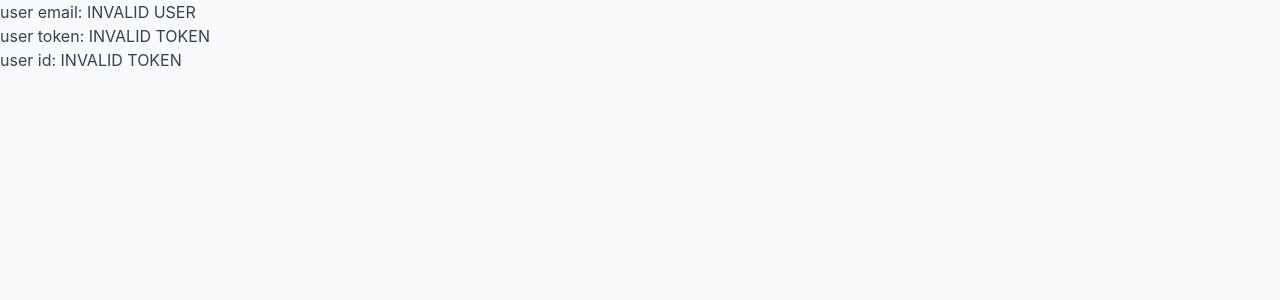
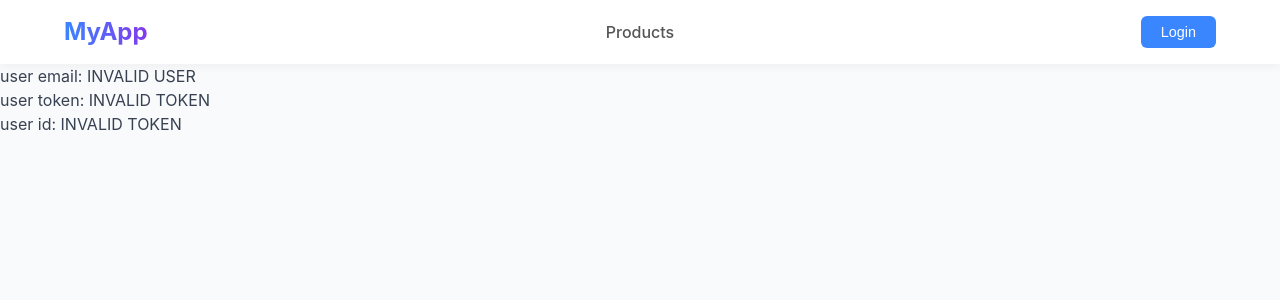
Before and after one commit to CazaceanuOctavian/licenta-remastered, a React (Create React App) app in the folder frontend/: page /register in a window 1280 px wide. Shown: the top 300 px of the page. Built offline with nearby package versions, Linux system fonts and the light colour scheme.

Commit message:
added navbar component with burger menu to frontend

```diff
--- a/frontend/src/components/App/App.js
+++ b/frontend/src/components/App/App.js
@@ -1,4 +1,4 @@
-import { HashRouter as Router, Routes, Route } from 'react-router-dom'
+import { HashRouter as Router, Routes, Route } from 'react-router-dom';
 import { useState, useEffect } from 'react';
 
 import AppContext from '../../state/AppContext';
@@ -7,6 +7,7 @@ import AppContext from '../../state/AppContext';
 import ProductStore from '../../state/stores/ProductStore';
 import UserStore from '../../state/stores/UserStore';
 
+import Navbar from '../Navbar/Navbar';
 import LoginForm from '../LoginForm/LoginForm';
 import RegisterForm from '../RegisterForm/RegisterForm';
 import UserFetchDetailsForm from '../UserFetchDetailsForm/UserFetchDetailsForm';
@@ -51,21 +52,10 @@ const App = () => {
       user: userStore,
       product: productStore
     }}>
-      {
-        isAuthenticated && (
-          <div className='app-header'>
-            <div>
-              <h5>Welcome, {userStore.data.email}</h5>
-            </div>
-            <div>
-              <button onClick={handleLogout}
-              >Logout
-              </button>
-            </div>
-          </div>
-        )
-      }
       <Router>
+        {/* Replace the conditional rendering with the Navbar component */}
+        <Navbar isAuthenticated={isAuthenticated} handleLogout={handleLogout} />
+
         <Routes>
           <Route path='/' element= {
             <UserFetchDetailsForm />
--- /dev/null
+++ b/frontend/src/components/Navbar/Navbar.css
@@ -0,0 +1,269 @@
+/* Modern CSS for Navbar */
+
+.navbar {
+    background-color: #ffffff;
+    box-shadow: 0 2px 10px rgba(0, 0, 0, 0.05);
+    position: sticky;
+    top: 0;
+    z-index: 1000;
+    padding: 0.75rem 0;
+  }
+
+  .navbar-container {
+    display: flex;
+    justify-content: space-between;
+    align-items: center;
+    max-width: 1200px;
+    margin: 0 auto;
+    padding: 0 1.5rem;
+  }
+
+  .navbar-brand {
+    flex: 1;
+  }
+
+  .brand-link {
+    text-decoration: none;
+  }
+
+  .brand-text {
+    font-size: 1.5rem;
+    font-weight: 700;
+    color: #333;
+    background: linear-gradient(90deg, #3a86ff, #8338ec);
+    background-clip: text;
+    -webkit-background-clip: text;
+    -webkit-text-fill-color: transparent;
+  }
+
+  .navbar-links {
+    display: flex;
+    justify-content: center;
+    flex: 1;
+  }
+
+  .nav-link {
+    text-decoration: none;
+    color: #555;
+    font-weight: 500;
+    padding: 0.5rem 1rem;
+    border-radius: 4px;
+    transition: all 0.3s ease;
+  }
+
+  .nav-link:hover {
+    color: #3a86ff;
+    background-color: rgba(58, 134, 255, 0.08);
+  }
+
+  .navbar-auth {
+    display: flex;
+    justify-content: flex-end;
+    flex: 1;
+  }
+
+  .auth-content {
+    display: flex;
+    align-items: center;
+    gap: 1rem;
+  }
+
+  .welcome-message {
+    font-size: 0.9rem;
+    color: #555;
+  }
+
+  .btn {
+    cursor: pointer;
+    padding: 0.5rem 1.25rem;
+    border-radius: 6px;
+    font-weight: 500;
+    font-size: 0.9rem;
+    transition: all 0.3s ease;
+    border: none;
+  }
+
+  .btn-login {
+    background-color: #3a86ff;
+    color: white;
+  }
+
+  .btn-login:hover {
+    background-color: #2168cc;
+    transform: translateY(-2px);
+    box-shadow: 0 4px 8px rgba(58, 134, 255, 0.25);
+  }
+
+
+
+  .btn-link {
+    text-decoration: none;
+  }
+
+  /* Burger Menu Styles */
+  .burger-menu {
+    display: flex;
+    flex-direction: column;
+    justify-content: space-between;
+    width: 24px;
+    height: 20px;
+    background: transparent;
+    border: none;
+    cursor: pointer;
+    padding: 0;
+    margin-left: 10px;
+  }
+
+  .burger-line {
+    width: 100%;
+    height: 2px;
+    background-color: #555;
+    transition: all 0.3s ease;
+  }
+
+  /* Drawer Menu Styles */
+  .drawer-menu {
+    position: fixed;
+    top: 0;
+    right: 0;
+    width: 100%;
+    height: 100%;
+    display: flex;
+    z-index: 1001;
+    visibility: hidden;
+  }
+
+  .drawer-menu.open {
+    visibility: visible;
+  }
+
+  .drawer-content {
+    position: absolute;
+    right: 0;
+    width: 280px;
+    max-width: 80%;
+    height: 100%;
+    background-color: #fff;
+    box-shadow: -4px 0 15px rgba(0, 0, 0, 0.1);
+    padding: 1rem;
+    transform: translateX(100%);
+    transition: transform 0.3s ease;
+    z-index: 2;
+    overflow-y: auto;
+  }
+
+  .drawer-menu.open .drawer-content {
+    transform: translateX(0);
+  }
+
+  .drawer-backdrop {
+    position: absolute;
+    top: 0;
+    left: 0;
+    width: 100%;
+    height: 100%;
+    background-color: rgba(0, 0, 0, 0.5);
+    opacity: 0;
+    transition: opacity 0.3s ease;
+  }
+
+  .drawer-menu.open .drawer-backdrop {
+    opacity: 1;
+  }
+
+  .drawer-header {
+    display: flex;
+    justify-content: space-between;
+    align-items: center;
+    border-bottom: 1px solid #eee;
+    padding-bottom: 1rem;
+    margin-bottom: 1rem;
+  }
+
+  .drawer-header h3 {
+    margin: 0;
+    color: #333;
+    font-weight: 600;
+  }
+
+  .close-drawer {
+    background: transparent;
+    border: none;
+    font-size: 1.5rem;
+    color: #999;
+    cursor: pointer;
+    width: 30px;
+    height: 30px;
+    display: flex;
+    align-items: center;
+    justify-content: center;
+    border-radius: 50%;
+    transition: all 0.2s ease;
+  }
+
+  .close-drawer:hover {
+    background-color: #f1f1f1;
+    color: #555;
+  }
+
+  .drawer-items {
+    display: flex;
+    flex-direction: column;
+    gap: 0.75rem;
+  }
+
+  .drawer-item {
+    display: flex;
+    align-items: center;
+    gap: 0.75rem;
+    padding: 0.75rem;
+    border-radius: 6px;
+    color: #555;
+    text-decoration: none;
+    transition: all 0.2s ease;
+    background: transparent;
+    border: none;
+    width: 100%;
+    text-align: left;
+    font-size: 1rem;
+    cursor: pointer;
+  }
+
+  .drawer-item:hover {
+    background-color: #f5f8ff;
+    color: #3a86ff;
+  }
+
+  .logout-button:hover {
+    background-color: #fff5f5;
+    color: #ff595e;
+  }
+
+  .drawer-icon {
+    font-size: 1.2rem;
+  }
+
+  /* Media query for responsiveness */
+  @media (max-width: 768px) {
+    .navbar-container {
+      flex-direction: column;
+      padding: 1rem;
+      gap: 1rem;
+    }
+
+    .navbar-brand, .navbar-links, .navbar-auth {
+      width: 100%;
+      justify-content: center;
+      text-align: center;
+    }
+
+    .auth-content {
+      flex-direction: column;
+      gap: 0.75rem;
+    }
+
+    .burger-menu {
+      margin-left: 0;
+      margin-top: 0.75rem;
+    }
+  }
--- /dev/null
+++ b/frontend/src/components/Navbar/Navbar.js
@@ -0,0 +1,96 @@
+import React, { useContext, useState } from 'react';
+import { Link } from 'react-router-dom';
+import AppContext from '../../state/AppContext';
+import './Navbar.css';
+
+const Navbar = ({ isAuthenticated, handleLogout }) => {
+  const { user } = useContext(AppContext);
+  const [isDrawerOpen, setIsDrawerOpen] = useState(false);
+
+  const toggleDrawer = () => {
+    setIsDrawerOpen(!isDrawerOpen);
+  };
+
+  const closeDrawer = () => {
+    setIsDrawerOpen(false);
+  };
+
+  const handleLogoutClick = () => {
+    closeDrawer();
+    handleLogout();
+  };
+
+  return (
+    <>
+      <nav className="navbar">
+        <div className="navbar-container">
+          <div className="navbar-brand">
+            <Link to="/" className="brand-link">
+              <span className="brand-text">MyApp</span>
+            </Link>
+          </div>
+
+          <div className="navbar-links">
+            <Link to="/products" className="nav-link">Products</Link>
+          </div>
+
+          <div className="navbar-auth">
+            {isAuthenticated ? (
+              <div className="auth-content">
+                <div className="welcome-message">
+                  <span>Welcome, {user.data.email}</span>
+                </div>
+                <button
+                  className="burger-menu"
+                  onClick={toggleDrawer}
+                  aria-label="Menu"
+                >
+                  <span className="burger-line"></span>
+                  <span className="burger-line"></span>
+                  <span className="burger-line"></span>
+                </button>
+              </div>
+            ) : (
+              <div className="auth-content">
+                <Link to="/login" className="btn-link">
+                  <button className="btn btn-login">Login</button>
+                </Link>
+              </div>
+            )}
+          </div>
+        </div>
+      </nav>
+
+      {/* Drawer Menu */}
+      {isAuthenticated && (
+        <div className={`drawer-menu ${isDrawerOpen ? 'open' : ''}`}>
+          <div className="drawer-content">
+            <div className="drawer-header">
+              <h3>Menu</h3>
+              <button className="close-drawer" onClick={closeDrawer}>
+                &times;
+              </button>
+            </div>
+            <div className="drawer-items">
+              <Link to="/profile" className="drawer-item" onClick={closeDrawer}>
+                <span className="drawer-icon">👤</span>
+                Profile
+              </Link>
+              <Link to="/favorites" className="drawer-item" onClick={closeDrawer}>
+                <span className="drawer-icon">⭐</span>
+                Favorites
+              </Link>
+              <button className="drawer-item logout-button" onClick={handleLogoutClick}>
+                <span className="drawer-icon">🚪</span>
+                Logout
+              </button>
+            </div>
+          </div>
+          <div className="drawer-backdrop" onClick={closeDrawer}></div>
+        </div>
+      )}
+    </>
+  );
+};
+
+export default Navbar;
```
